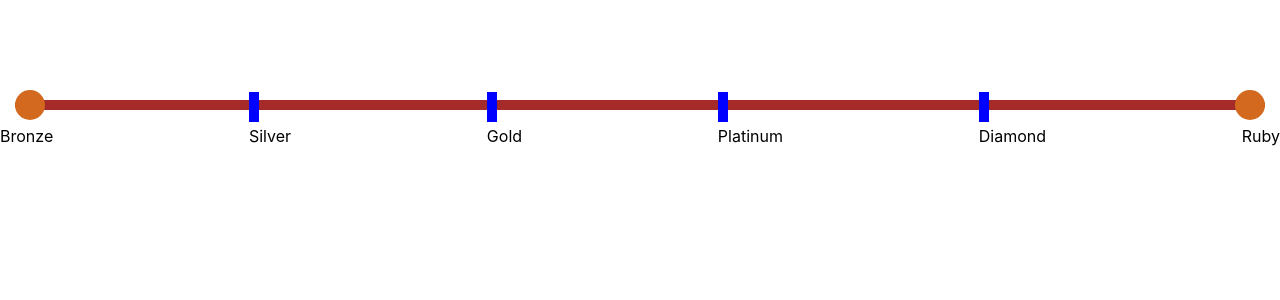
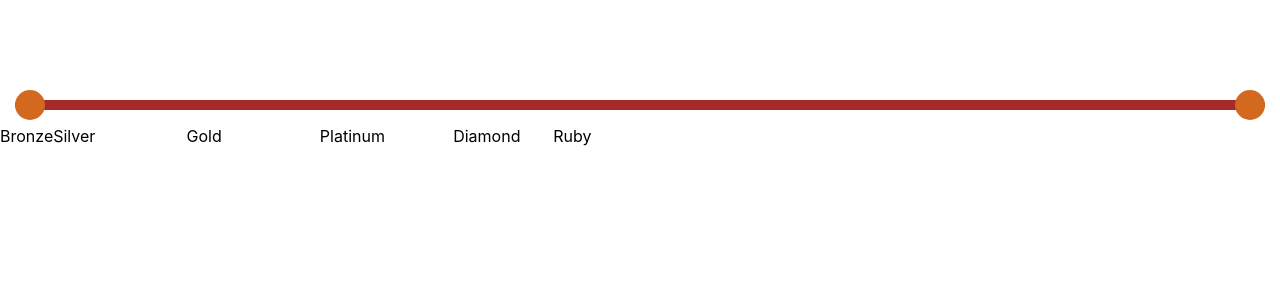
Before and after one commit to nocturne9no1/to2, a React (Create React App) app in the folder frontend/eggo/: page /test in a window 1280 px wide. Shown: the top 300 px of the page. Built offline with nearby package versions, Linux system fonts and the light colour scheme.

Commit message:
Design: 다른 방식으로 수정
TO2-19

```diff
--- a/frontend/eggo/src/scss/pages/_test.scss
+++ b/frontend/eggo/src/scss/pages/_test.scss
@@ -74,7 +74,6 @@ input[type="range"]::-webkit-slider-thumb {
 .slider-label {
   position: relative;
   display: flex;
-  justify-content: space-between;
   .label {
     // position: absolute;
     .divider {
@@ -86,4 +85,12 @@ input[type="range"]::-webkit-slider-thumb {
       background-color: blue;
     }
   }
+  .middle {
+    width: 100%;
+    display: flex;
+    justify-content: space-between;
+    .middle-area {
+      width: 20%;
+    }
+  }
 }
--- a/frontend/eggo/src/views/Test.tsx
+++ b/frontend/eggo/src/views/Test.tsx
@@ -69,7 +69,7 @@ const Test: React.FC = (): JSX.Element => {
           <div className="thumb left" style={{ left: thumb.left }}></div>
           <div className="thumb right" style={{ right: thumb.right }}></div>
         </div>
-        <div className="slider-label">
+        {/* <div className="slider-label">
           <div className="label bronze">
             <p>Bronze</p>
           </div>
@@ -92,6 +92,28 @@ const Test: React.FC = (): JSX.Element => {
           <div className="label ruby">
             <p>Ruby</p>
           </div>
+        </div> */}
+        <div className="slider-label">
+          <div className="label bronze">
+            <p>Bronze</p>
+          </div>
+          <div className="middle">
+            <div className="middle-area">
+              <p>Silver</p>
+            </div>
+            <div className="middle-area">
+              <p>Gold</p>
+            </div>
+            <div className="middle-area">
+              <p>Platinum</p>
+            </div>
+            <div className="middle-area">
+              <p>Diamond</p>
+            </div>
+          </div>
+          <div className="label ruby">
+            <p>Ruby</p>
+          </div>
         </div>
       </div>
     </div>
```
Also changed, not shown: frontend/eggo/public/index.html (+0 -10 lines).
